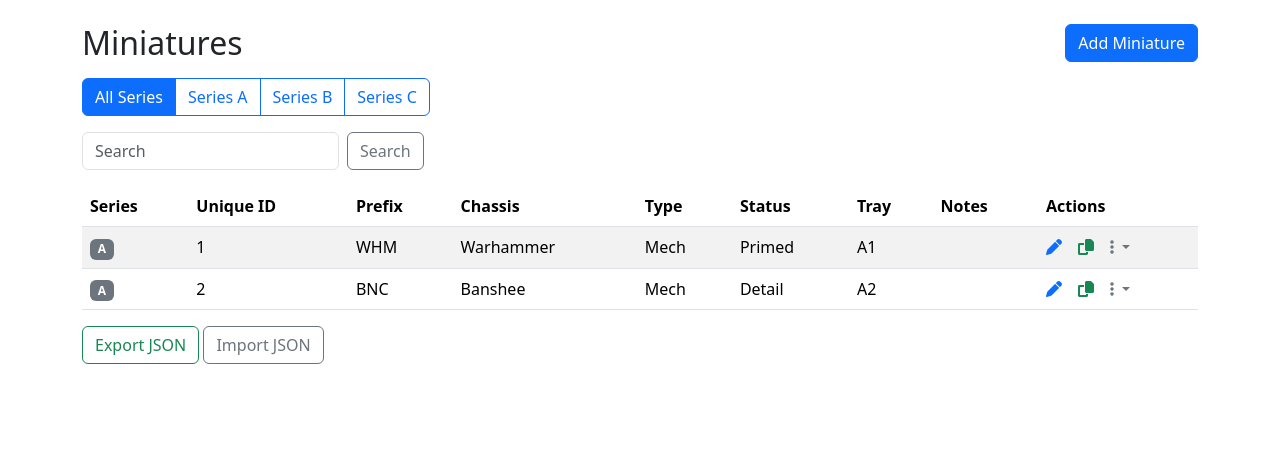
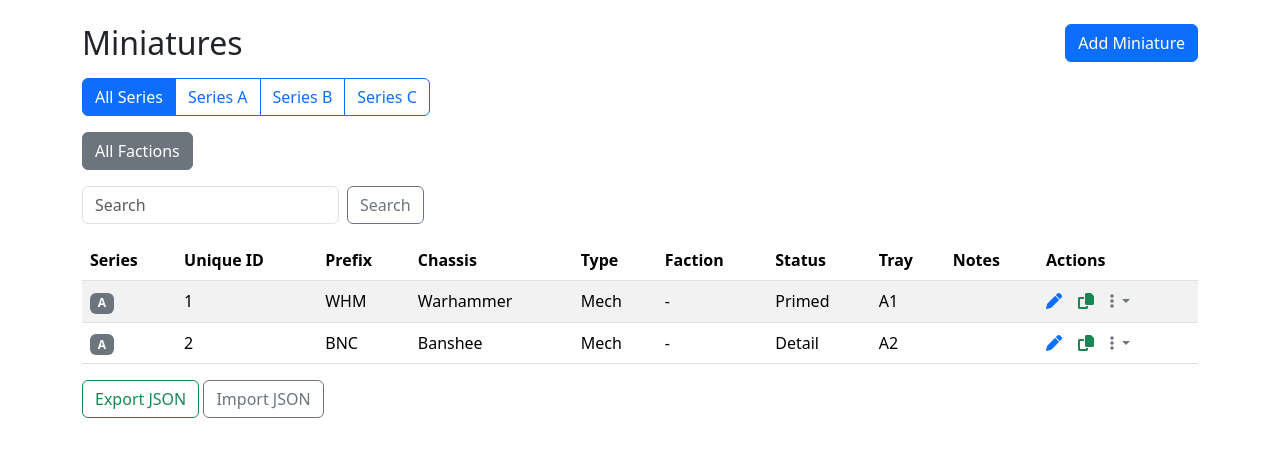
Before and after one commit to cantis/MechBay, a Flask app: page /miniatures?series=All&faction=All in a window 1280 px wide. Shown: the part 57-514 px from the top of the page. Run offline with Flask 3, Linux system fonts and the light colour scheme.

Commit message:
Faction Setting & Mode Fixes #4

```diff
--- a/app/blueprints/miniatures.py
+++ b/app/blueprints/miniatures.py
@@ -20,6 +20,7 @@ from ..services.miniature_service import (
     delete_miniature,
     export_to_json,
     get_all_miniatures,
+    get_distinct_factions,
     import_from_json,
     update_miniature,
 )
@@ -33,7 +34,18 @@ def list_miniatures():
     sort = request.args.get("sort")
     direction = request.args.get("direction")
     series_filter = request.args.get("series", "All")
-    minis = get_all_miniatures(q, sort=sort, direction=direction, series_filter=series_filter)
+    faction_filter = request.args.get("faction", "All")
+
+    # Get available factions for filter UI
+    factions = get_distinct_factions()
+
+    minis = get_all_miniatures(
+        q,
+        sort=sort,
+        direction=direction,
+        series_filter=series_filter,
+        faction_filter=faction_filter,
+    )
 
     # Get active force info for UI
     active_force = force_service.get_active_force()
@@ -51,6 +63,8 @@ def list_miniatures():
         sort=sort,
         direction=direction,
         series_filter=series_filter,
+        faction_filter=faction_filter,
+        factions=factions,
         active_force=active_force,
         assigned_miniature_ids=assigned_miniature_ids,
         lances=lances,
@@ -110,6 +124,7 @@ def add():
                     "prefix": form.get("prefix"),
                     "chassis": form.get("chassis"),
                     "type": form.get("type"),
+                    "faction": form.get("faction"),
                     "status": form.get("status"),
                     "tray_id": form.get("tray_id"),
                     "notes": form.get("notes"),
@@ -118,12 +133,17 @@ def add():
                     f"Unique ID {unique_id} already exists in Series {series}. Suggested next ID: {next_unique}",
                     "danger",
                 )
-                return render_template("miniatures/add.html", prefill=prefill)
+                available_factions = get_distinct_factions()
+                return render_template(
+                    "miniatures/add.html", prefill=prefill, available_factions=available_factions
+                )
 
         add_miniature(data)
         flash("Miniature added", "success")
         return redirect(url_for("miniatures.list_miniatures"))
-    return render_template("miniatures/add.html")
+
+    available_factions = get_distinct_factions()
+    return render_template("miniatures/add.html", available_factions=available_factions)
 
 
 @bp.route("/<int:id>/duplicate")
@@ -158,12 +178,19 @@ def duplicate(id: int):  # noqa: A002
             "prefix": mini.prefix,
             "chassis": mini.chassis,
             "type": mini.type,
+            "faction": mini.faction,
             "status": mini.status,
             "tray_id": mini.tray_id,
             "notes": mini.notes,
         }
     flash(f"Duplicating {mini.prefix} {mini.chassis} into new entry", "info")
-    return render_template("miniatures/add.html", prefill=prefill, duplicate_of=mini)
+    available_factions = get_distinct_factions()
+    return render_template(
+        "miniatures/add.html",
+        prefill=prefill,
+        duplicate_of=mini,
+        available_factions=available_factions,
+    )
 
 
 @bp.route("/<int:id>/edit", methods=["GET", "POST"])
@@ -194,6 +221,7 @@ def edit(id: int):  # noqa: A002
             "prefix": form.get("prefix"),
             "chassis": form.get("chassis"),
             "type": form.get("type"),
+            "faction": form.get("faction"),
             "status": form.get("status"),
             "tray_id": form.get("tray_id"),
             "notes": form.get("notes"),
@@ -201,7 +229,9 @@ def edit(id: int):  # noqa: A002
         update_miniature(id, data)
         flash("Miniature updated", "success")
         return redirect(url_for("miniatures.list_miniatures"))
-    return render_template("miniatures/edit.html", mini=mini)
+
+    available_factions = get_distinct_factions()
+    return render_template("miniatures/edit.html", mini=mini, available_factions=available_factions)
 
 
 @bp.route("/<int:id>/delete", methods=["POST"])
--- a/app/models/miniature.py
+++ b/app/models/miniature.py
@@ -20,6 +20,7 @@ class Miniature(Base):
     prefix: Mapped[str] = mapped_column(String(16), nullable=False)
     chassis: Mapped[str] = mapped_column(String(128), nullable=False)
     type: Mapped[str] = mapped_column(String(32), nullable=False)
+    faction: Mapped[str | None] = mapped_column(String(64), nullable=True)
     status: Mapped[str] = mapped_column(String(32), nullable=True)
     tray_id: Mapped[str] = mapped_column(String(64), nullable=True)
     notes: Mapped[str] = mapped_column(Text, nullable=True)
@@ -33,6 +34,7 @@ class Miniature(Base):
             "prefix": self.prefix,
             "chassis": self.chassis,
             "type": self.type,
+            "faction": self.faction,
             "status": self.status,
             "tray_id": self.tray_id,
             "notes": self.notes,
--- a/app/services/miniature_service.py
+++ b/app/services/miniature_service.py
@@ -15,6 +15,7 @@ def get_all_miniatures(
     sort: str | None = None,
     direction: str | None = None,
     series_filter: str | None = None,
+    faction_filter: str | None = None,
 ) -> Sequence[Miniature]:
     with session_scope() as session:
         stmt = select(Miniature)
@@ -22,6 +23,10 @@ def get_all_miniatures(
         # Series filter
         if series_filter and series_filter != "All":
             stmt = stmt.where(Miniature.series == series_filter)
+
+        # Faction filter
+        if faction_filter and faction_filter != "All":
+            stmt = stmt.where(Miniature.faction == faction_filter)
 
         # Search query
         if search_query:
@@ -44,6 +49,7 @@ def get_all_miniatures(
             "prefix": Miniature.prefix,
             "chassis": Miniature.chassis,
             "type": Miniature.type,
+            "faction": Miniature.faction,
             "status": Miniature.status,
             "tray_id": Miniature.tray_id,
         }
@@ -58,6 +64,24 @@ def get_all_miniatures(
             stmt = stmt.order_by(Miniature.series.asc(), Miniature.unique_id.asc())
 
         return session.execute(stmt).scalars().all()
+
+
+def get_distinct_factions() -> list[str]:
+    """Get list of unique faction values (excluding nulls and empty strings).
+
+    Returns:
+        list[str]: Sorted list of faction names
+    """
+    with session_scope() as session:
+        stmt = (
+            select(Miniature.faction)
+            .distinct()
+            .where(Miniature.faction.isnot(None))
+            .where(Miniature.faction != "")
+            .order_by(Miniature.faction)
+        )
+        result = session.execute(stmt).scalars().all()
+        return list(result)
 
 
 def add_miniature(data: dict) -> Miniature:
@@ -149,6 +173,7 @@ def import_from_json(path: str, merge: bool = False) -> int:
                 prefix=item.get("prefix"),
                 chassis=item.get("chassis"),
                 type=item.get("type"),
+                faction=item.get("faction"),
                 status=item.get("status"),
                 tray_id=item.get("tray_id"),
                 notes=item.get("notes"),
--- a/app/templates/miniatures/list.html
+++ b/app/templates/miniatures/list.html
@@ -22,9 +22,25 @@
 <div class="mb-3">
     <div class="btn-group" role="group" aria-label="Series filter">
         {% for s in ['All', 'A', 'B', 'C'] %}
-        <a href="{{ url_for('miniatures.list_miniatures', q=query, sort=sort, direction=direction, series=s) }}"
+        <a href="{{ url_for('miniatures.list_miniatures', q=query, sort=sort, direction=direction, series=s, faction=faction_filter) }}"
             class="btn btn-outline-primary {% if series_filter == s %}active{% endif %}">
             {% if s == 'All' %}All Series{% else %}Series {{ s }}{% endif %}
+        </a>
+        {% endfor %}
+    </div>
+</div>
+
+<!-- Faction Filter -->
+<div class="mb-3">
+    <div class="btn-group" role="group" aria-label="Faction filter">
+        <a href="{{ url_for('miniatures.list_miniatures', q=query, sort=sort, direction=direction, series=series_filter, faction='All') }}"
+            class="btn btn-outline-secondary {% if faction_filter == 'All' %}active{% endif %}">
+            All Factions
+        </a>
+        {% for faction in factions %}
+        <a href="{{ url_for('miniatures.list_miniatures', q=query, sort=sort, direction=direction, series=series_filter, faction=faction) }}"
+            class="btn btn-outline-secondary {% if faction_filter == faction %}active{% endif %}">
+            {{ faction }}
         </a>
         {% endfor %}
     </div>
@@ -38,6 +54,7 @@
     <input type="hidden" name="sort" value="{{ sort or '' }}" />
     <input type="hidden" name="direction" value="{{ direction or '' }}" />
     <input type="hidden" name="series" value="{{ series_filter or 'All' }}" />
+    <input type="hidden" name="faction" value="{{ faction_filter or 'All' }}" />
     <div class="col-auto">
         <button class="btn btn-outline-secondary" type="submit">Search</button>
     </div>
@@ -53,12 +70,13 @@
                 ('prefix', 'Prefix'),
                 ('chassis', 'Chassis'),
                 ('type', 'Type'),
+                ('faction', 'Faction'),
                 ('status', 'Status'),
                 ('tray_id', 'Tray')
                 ] %}
                 {% for col, label in columns %}
                 <th style="cursor:pointer">
-                    <a href="{{ url_for('miniatures.list_miniatures', q=query, series=series_filter, sort=col, direction='asc' if sort != col or direction == 'desc' else 'desc') }}"
+                    <a href="{{ url_for('miniatures.list_miniatures', q=query, series=series_filter, faction=faction_filter, sort=col, direction='asc' if sort != col or direction == 'desc' else 'desc') }}"
                         style="text-decoration:none; color:inherit;">
                         {{ label }}
                         {% if sort == col %}
@@ -70,7 +88,7 @@
                         {% endif %}
                     </a>
                     {% if sort == col %}
-                    <a href="{{ url_for('miniatures.list_miniatures', q=query, series=series_filter) }}"
+                    <a href="{{ url_for('miniatures.list_miniatures', q=query, series=series_filter, faction=faction_filter) }}"
                         title="Clear sort">
                         <i class="fa-solid fa-xmark" style="color:#888"></i>
                     </a>
@@ -90,6 +108,7 @@
                 <td>{{ m.prefix }}</td>
                 <td>{{ m.chassis }}</td>
                 <td>{{ m.type }}</td>
+                <td>{{ m.faction or '-' }}</td>
                 <td>{{ m.status or '' }}</td>
                 <td>{{ m.tray_id or '' }}</td>
                 <td>{{ m.notes or '' }}</td>
@@ -119,6 +138,12 @@
                                         action="{{ url_for('forces.add_miniature', id=active_force.id) }}" class="m-0">
                                         <input type="hidden" name="miniature_id" value="{{ m.id }}">
                                         <input type="hidden" name="lance_id" value="{{ lance.id }}">
+                                        <input type="hidden" name="return_q" value="{{ query or '' }}">
+                                        <input type="hidden" name="return_sort" value="{{ sort or '' }}">
+                                        <input type="hidden" name="return_direction" value="{{ direction or '' }}">
+                                        <input type="hidden" name="return_series" value="{{ series_filter or 'All' }}">
+                                        <input type="hidden" name="return_faction"
+                                            value="{{ faction_filter or 'All' }}">
                                         <button type="submit" class="dropdown-item">
                                             <i class="fa-solid fa-plus"></i> {{ lance.name or 'Lance ' ~ loop.index }}
                                         </button>
@@ -144,7 +169,7 @@
             </tr>
             {% else %}
             <tr>
-                <td colspan="9" class="text-center text-muted">No miniatures yet.</td>
+                <td colspan="10" class="text-center text-muted">No miniatures yet.</td>
             </tr>
             {% endfor %}
         </tbody>
```
Also changed, not shown: app/blueprints/forces.py (+15 -2 lines), app/templates/miniatures/add.html (+31 -0 lines), app/templates/miniatures/edit.html (+30 -0 lines), pyproject.toml (+6 -1 lines), 1 other file.
